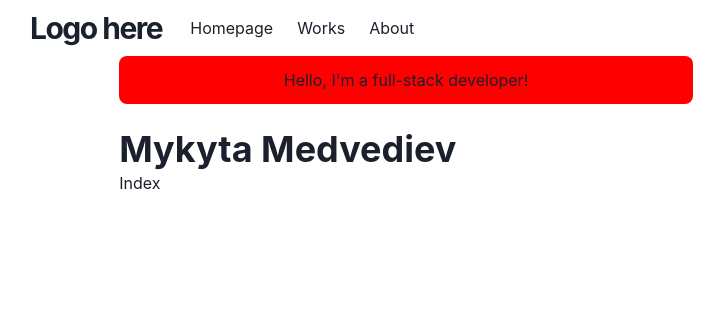
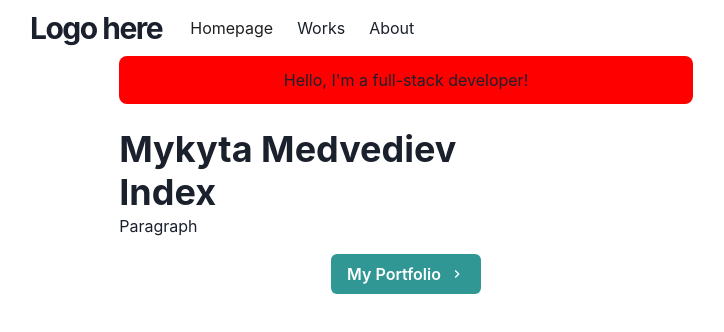
Before and after one commit to Furilon/portfolio-website, a Next.js app: page / in a window 1280 px wide. Shown: the top 332 px of the page, without its empty margins (234-958 px from the left). Built offline with nearby package versions, Linux system fonts and the light colour scheme.

Commit message:
Testing section component

```diff
--- a/pages/index.js
+++ b/pages/index.js
@@ -1,5 +1,7 @@
-import Link from "next/link";
-import { Container, Box, Heading } from "@chakra-ui/react";
+import NextLink from "next/link";
+import { Container, Box, Heading, Button, Link } from "@chakra-ui/react";
+import Section from "../components/section";
+import { ChevronRightIcon } from "@chakra-ui/icons";
 
 export default function Index({ children, router }) {
   return (
@@ -10,12 +12,24 @@ export default function Index({ children, router }) {
 
       <Box display={{ md: "flex" }}>
         <Box flexGrow={1}>
-			<Heading as="h2" variant="page-title">Mykyta Medvediev</Heading>
-		</Box>
+          <Heading as="h2" variant="page-title">
+            Mykyta Medvediev
+          </Heading>
+        </Box>
       </Box>
-      <div>
-        Index
-      </div>
+      <Section delay={0.1}>
+        <Heading as="h3" variant="section-title">
+          Index
+        </Heading>
+        <p>Paragraph</p>
+        <Box align="center" my={4}>
+          <NextLink href="/works">
+            <Button rightIcon={<ChevronRightIcon />} colorScheme="teal">
+              My Portfolio
+            </Button>
+          </NextLink>
+        </Box>
+      </Section>
     </Container>
   );
 }
```
